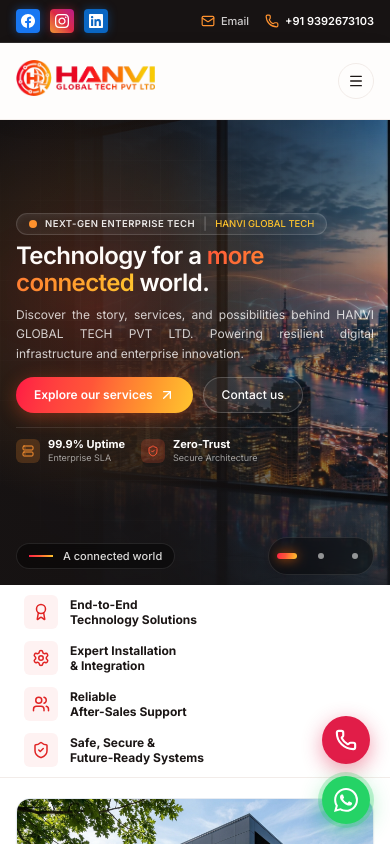
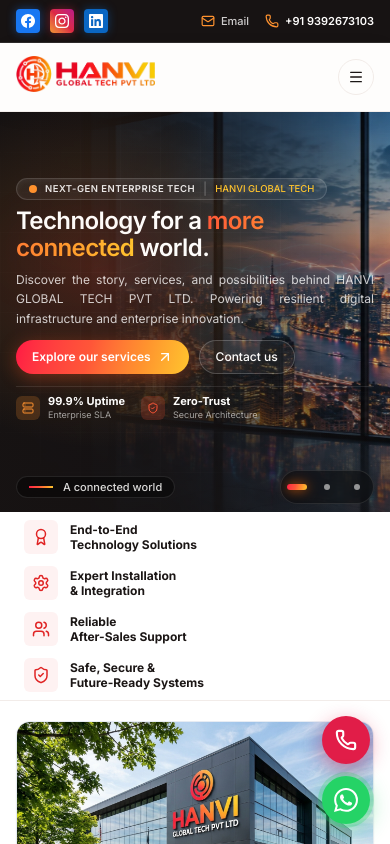
Before and after one commit to ascend-media-labs/HANVI-Global-Tech, a React (Vite) app: page / in a window 390 px wide. Shown: the top 844 px of the page. Built offline with nearby package versions, Linux system fonts and the light colour scheme.

Commit message:
fix(hero): calibrate viewport height to guarantee hero and 4-feature ribbon above the fold

```diff
--- a/src/components/hanvi-site.tsx
+++ b/src/components/hanvi-site.tsx
@@ -716,7 +716,7 @@ export function HanviSite() {
 
     const timer = window.setInterval(() => {
       setCurrentSlide((current) => (current + 1) % slides.length);
-    }, 7000);
+    }, 10000);
 
     return () => {
       window.clearInterval(timer);
@@ -987,7 +987,7 @@ export function HanviSite() {
 
       {/* Main Navbar - Only this is sticky */}
       <header className="sticky top-0 z-50 border-b border-border/50 bg-background/85 backdrop-blur-xl transition-all duration-300 shadow-[0_4px_24px_rgba(0,0,0,0.03)]">
-        <div className="mx-auto flex h-[76px] w-full items-center justify-between px-4 sm:px-6 md:px-8 lg:grid lg:grid-cols-[1fr_auto_1fr] lg:px-10 xl:px-12 2xl:px-16">
+        <div className="mx-auto flex h-[68px] sm:h-[72px] w-full items-center justify-between px-4 sm:px-6 md:px-8 lg:grid lg:grid-cols-[1fr_auto_1fr] lg:px-10 xl:px-12 2xl:px-16">
           <div className="flex items-center justify-start">
             <button
               type="button"
@@ -1080,7 +1080,7 @@ export function HanviSite() {
       </header>
 
       <main>
-        <section id="home" className="relative isolate h-[calc(100svh-135px)] min-h-[320px] max-h-[465px] scroll-mt-20 overflow-hidden bg-brand-charcoal text-background">
+        <section id="home" className="relative isolate h-[calc(100svh-148px)] min-h-[300px] max-h-[400px] sm:max-h-[415px] lg:max-h-[425px] scroll-mt-20 overflow-hidden bg-brand-charcoal text-background">
             <div className="absolute inset-0" aria-hidden="true">
               {slides.map((slide, index) => (
                 <img
@@ -1097,7 +1097,7 @@ export function HanviSite() {
               <div className="hero-grid absolute inset-0 pointer-events-none opacity-50" />
             </div>
 
-            <div className="relative mx-auto flex h-full w-full flex-col justify-center px-4 sm:px-6 md:px-8 lg:px-10 xl:px-12 2xl:px-16 pb-10 pt-2 sm:pb-11 sm:pt-2.5">
+            <div className="relative mx-auto flex h-full w-full flex-col justify-center px-4 sm:px-6 md:px-8 lg:px-10 xl:px-12 2xl:px-16 pb-8 pt-1 sm:pb-9 sm:pt-2">
               <div className="max-w-3xl" data-reveal>
                 <div className="mb-2 inline-flex items-center gap-2 rounded-full border border-white/15 bg-white/5 py-0.5 px-3 text-xs font-medium text-background/90 backdrop-blur-md shadow-inner shadow-white/5 sm:mb-2.5 sm:px-3">
                   <span className="relative flex h-2 w-2">
@@ -1125,10 +1125,10 @@ export function HanviSite() {
                   Discover the story, services, and possibilities behind HANVI GLOBAL TECH PVT LTD. Powering resilient digital infrastructure and enterprise innovation.
                 </p>
 
-                <div className="mt-3.5 flex flex-wrap items-center gap-2.5 sm:mt-4">
+                <div className="mt-3 flex flex-wrap items-center gap-2.5 sm:mt-3.5">
                   <Button
                     size="default"
-                    className="brand-gradient glow-btn-hover group h-9 sm:h-9.5 rounded-full px-4.5 sm:px-5 text-xs sm:text-sm font-semibold text-primary-foreground shadow-[0_4px_18px_rgba(255,80,30,0.35)] cursor-pointer"
+                    className="brand-gradient glow-btn-hover group h-8.5 sm:h-9 rounded-full px-4 sm:px-4.5 text-xs sm:text-sm font-semibold text-primary-foreground shadow-[0_4px_18px_rgba(255,80,30,0.35)] cursor-pointer"
                     onClick={() => navigateTo("services")}
                   >
                     <span className="flex items-center gap-1.5">
@@ -1139,14 +1139,14 @@ export function HanviSite() {
                   <Button
                     variant="outline"
                     size="default"
-                    className="h-9 sm:h-9.5 rounded-full border-white/20 bg-white/5 px-4.5 sm:px-5 text-xs sm:text-sm font-medium text-background backdrop-blur-md transition-all duration-300 ease-out hover:scale-105 hover:bg-white/15 hover:border-white/50 hover:shadow-[0_0_22px_rgba(255,255,255,0.3)] cursor-pointer"
+                    className="h-8.5 sm:h-9 rounded-full border-white/20 bg-white/5 px-4 sm:px-4.5 text-xs sm:text-sm font-medium text-background backdrop-blur-md transition-all duration-300 ease-out hover:scale-105 hover:bg-white/15 hover:border-white/50 hover:shadow-[0_0_22px_rgba(255,255,255,0.3)] cursor-pointer"
                     onClick={() => navigateTo("contact")}
                   >
                     Contact us
                   </Button>
                 </div>
 
-                <div className="mt-3.5 flex flex-wrap items-center gap-4 sm:gap-6 border-t border-white/10 pt-2.5 sm:pt-3">
+                <div className="mt-3 flex flex-wrap items-center gap-4 sm:gap-6 border-t border-white/10 pt-2 sm:pt-2.5">
                   <div className="flex items-center gap-2">
                     <div className="flex size-6 sm:size-6.5 items-center justify-center rounded-lg bg-brand-orange/20 text-brand-orange">
                       <Server className="size-3 sm:size-3.5" />
@@ -1177,8 +1177,8 @@ export function HanviSite() {
                 </div>
               </div>
 
-              <div className="absolute bottom-2.5 left-4 right-4 sm:bottom-3 sm:left-6 sm:right-6 md:left-8 md:right-8 lg:left-10 lg:right-10 xl:left-12 xl:right-12 2xl:left-16 2xl:right-16 flex items-center justify-between gap-4">
-                <div className="flex min-w-0 items-center gap-2.5 rounded-full border border-white/10 bg-black/40 px-3 py-1 backdrop-blur-md text-[11px] sm:text-xs font-medium text-background/85">
+              <div className="absolute bottom-2 left-4 right-4 sm:bottom-2.5 sm:left-6 sm:right-6 md:left-8 md:right-8 lg:left-10 lg:right-10 xl:left-12 xl:right-12 2xl:left-16 2xl:right-16 flex items-center justify-between gap-4">
+                <div className="flex min-w-0 items-center gap-2.5 rounded-full border border-white/10 bg-black/40 px-3 py-0.5 sm:py-1 backdrop-blur-md text-[11px] sm:text-xs font-medium text-background/85">
                   <span className="brand-gradient h-0.5 w-6 shrink-0" aria-hidden="true" />
                   <span className="truncate">{slides[currentSlide]?.label ?? "Global technology"}</span>
                 </div>
@@ -1188,7 +1188,7 @@ export function HanviSite() {
                       key={slide.label}
                       variant="ghost"
                       size="icon"
-                      className="h-7 w-7 rounded-full p-0 text-background hover:bg-white/10 hover:text-background"
+                      className="h-6 w-6 sm:h-7 sm:w-7 rounded-full p-0 text-background hover:bg-white/10 hover:text-background"
                       aria-label={`Show slide ${index + 1}: ${slide.label}`}
                       aria-pressed={currentSlide === index}
                       onClick={() => setCurrentSlide(index)}
@@ -1202,7 +1202,7 @@ export function HanviSite() {
           </section>
 
           {/* 4-Item Feature Strip Below Hero */}
-          <div className="w-full border-b border-border/60 bg-white py-2 sm:py-2.5 shadow-xs">
+          <div className="w-full border-b border-border/60 bg-white py-1.5 sm:py-2 shadow-xs">
             <div className="mx-auto w-full px-4 sm:px-6 md:px-8 lg:px-10 xl:px-12 2xl:px-16">
               <div className="grid grid-cols-1 gap-2 sm:grid-cols-2 lg:grid-cols-4 lg:divide-x lg:divide-border/60">
                 {/* Item 1 */}
```
